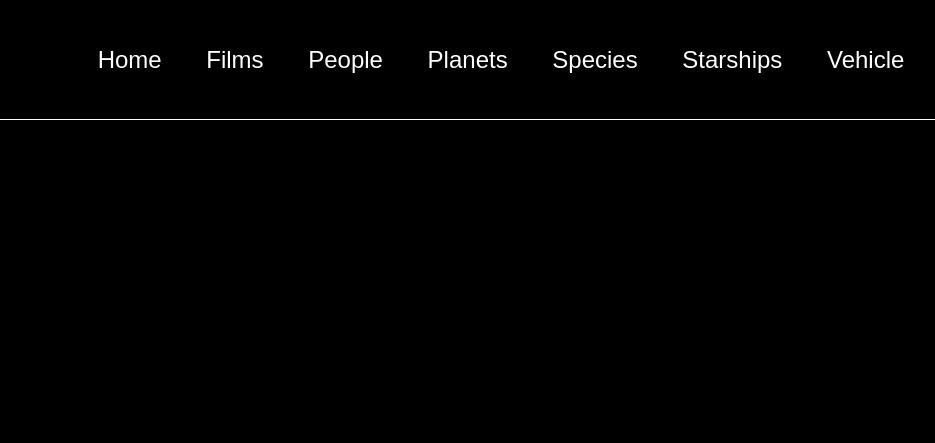
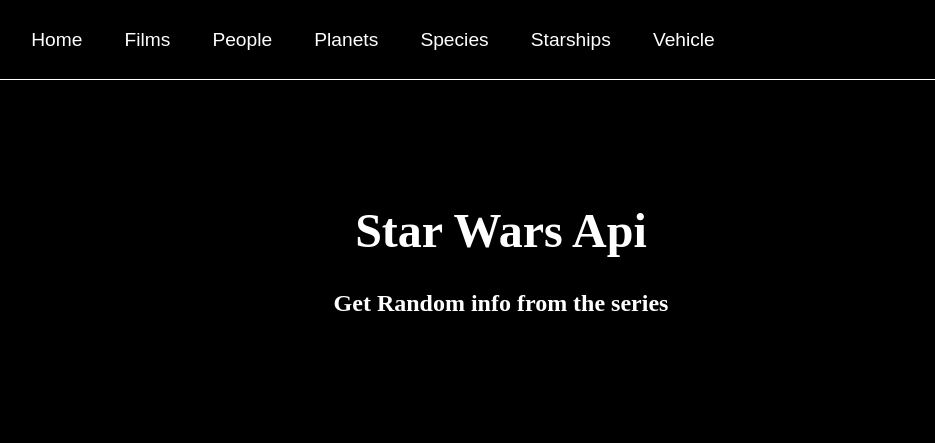
Before and after one commit to rdannog/new-dev-challenge, a Gatsby site: page / in a window 1280 px wide. Shown: the whole page, without its empty margins (139-1074 px from the left). Built offline with nearby package versions, Linux system fonts and the light colour scheme; Gatsby itself is replaced by a stand-in of ours.

Commit message:
feature: add homepage & styling menu

```diff
--- a/src/components/Header/style.js
+++ b/src/components/Header/style.js
@@ -9,7 +9,6 @@
     box-sizing: border-box;
     list-style: none;
     text-decoration: none;
-    cursor: default;
     color: white;
 }
 body{
@@ -19,21 +18,22 @@
 export const Navigation = styled.nav`
     display: flex;
     align-items: center;
-    justify-content: center;
+    justify-content: flex-start;
     width: 100%;
-    height: 15vh;
+    height: 10vh;
     background-color: black;
     border-bottom: 1px solid white;
-`
+    `
 export const Container = styled.ul`
     display: flex;
     align-items: center;
     justify-content: space-evenly;
     width: 70%;
     height: 15vh;
+    padding-left: 10vw;
 `
 export const StyledLink = styled(Link)`
-    font-size: 1.5em;
+    font-size: 1.2em;
     font-family: Arial, Helvetica, sans-serif;
     &:hover{
         cursor: pointer;
--- a/src/components/styles.js
+++ b/src/components/styles.js
@@ -6,7 +6,7 @@
     flex-direction: column;
     align-items: center;
     justify-content: center;
-    margin-top: 7vh;
+    margin-top: 2vh;
 `
 export const Card = styled.div`
     display: flex;
@@ -31,7 +31,8 @@
 export const HomeButton= styled(Link)`
     padding: 15px 50px;
     background-color: transparent;
-    border: solid 3px white;
+    border: transparent;
     border-radius: 5%;
     font-size: 1em;
+    align-self: start;
 `
--- a/src/pages/index.js
+++ b/src/pages/index.js
@@ -1,11 +1,31 @@
 import React from 'react';
 import Header from '../components/Header/header';
+import styled from 'styled-components';
+
+const Container = styled.div`
+    display: flex;
+    flex-direction: column;
+    align-items: center;
+    justify-content: center;
+    width: 90%;
+    height: 45vh;
+    padding-left: 10vw;
+    h1{
+      font-size: 3em;
+      margin-bottom: 4vh;
+    }
+`
 
 export default class Home extends React.Component {
   render() {
     return (
       <>
         <Header/>
+
+        <Container>
+          <h1>Star Wars Api</h1>
+          <h2>Get Random info from the series</h2>
+        </Container>
       </>
     );
   }
```
